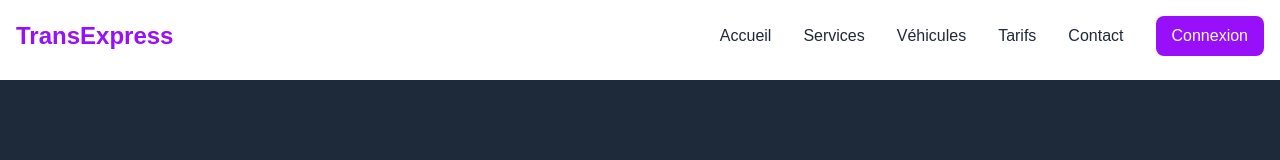
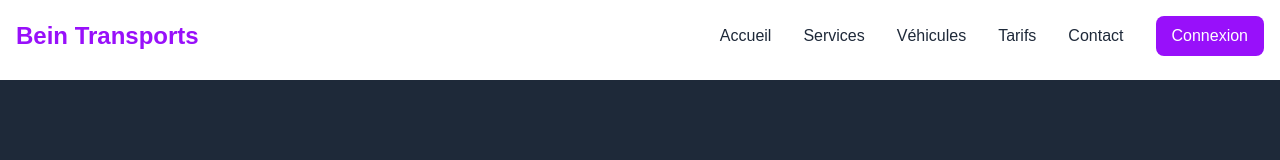
Before and after one commit to rylessKechit/BeinTransportWebsite, a Next.js app in the folder frontend/: page / in a window 1280 px wide. Shown: the top 160 px of the page. Built offline with nearby package versions, Linux system fonts and the light colour scheme.

Commit message:
changed Transexpress to Bein Transports

```diff
--- a/frontend/src/app/layout.js
+++ b/frontend/src/app/layout.js
@@ -18,7 +18,7 @@ const geistMono = Geist_Mono({
 });
 
 export const metadata = {
-  title: 'TransExpress - Service de transport et déménagement',
+  title: 'Bein Transports - Service de transport et déménagement',
   description: 'Réservez votre véhicule de transport ou déménagement rapidement et simplement.',
   viewport: 'width=device-width, initial-scale=1.0, maximum-scale=1.0, user-scalable=0',
 };
--- a/frontend/src/components/layouts/footer.js
+++ b/frontend/src/components/layouts/footer.js
@@ -9,7 +9,7 @@ export default function Footer() {
           {/* Logo et description */}
           <div className="md:col-span-1">
             <Link href="/" className="text-2xl font-bold text-white">
-              TransExpress
+              Bein Transports
             </Link>
             <p className="mt-4 text-gray-400">
               Votre partenaire de confiance pour tous vos besoins de transport et déménagement.
@@ -102,7 +102,7 @@ export default function Footer() {
         </div>
 
         <div className="border-t border-gray-800 mt-8 pt-8 text-center text-gray-500">
-          <p>&copy; {new Date().getFullYear()} TransExpress. Tous droits réservés.</p>
+          <p>&copy; {new Date().getFullYear()} Bein Transports. Tous droits réservés.</p>
         </div>
       </div>
     </footer>
--- a/frontend/src/components/layouts/header.js
+++ b/frontend/src/components/layouts/header.js
@@ -32,7 +32,7 @@ export default function Header() {
       <div className="container mx-auto px-4">
         <div className="flex justify-between items-center">
           <Link href="/" className="text-2xl font-bold text-purple-600">
-            TransExpress
+            Bein Transports
           </Link>
 
           {/* Navigation Desktop */}
--- a/frontend/src/components/layouts/sidebar.js
+++ b/frontend/src/components/layouts/sidebar.js
@@ -83,7 +83,7 @@ export default function Sidebar() {
     <>
       <div className="flex items-center justify-between p-4 border-b border-gray-200">
         <Link href="/" className={`${collapsed ? 'hidden' : ''} text-xl font-bold text-purple-600`}>
-          TransExpress
+          Bein Transports
         </Link>
         <button
           onClick={toggleSidebar}
@@ -171,7 +171,7 @@ export default function Sidebar() {
       <div className="fixed inset-y-0 left-0 w-64 bg-white shadow-lg overflow-y-auto">
         <div className="flex items-center justify-between p-4 border-b border-gray-200">
           <Link href="/" className="text-xl font-bold text-purple-600">
-            TransExpress
+            Bein Transports
           </Link>
           <button
             onClick={toggleMobileSidebar}
--- a/frontend/src/components/ui/MobileMenu.js
+++ b/frontend/src/components/ui/MobileMenu.js
@@ -85,7 +85,7 @@ export default function MobileMenu() {
           {/* En-tête du menu */}
           <div className="p-4 border-b border-gray-200">
             <Link href="/" className="text-2xl font-bold text-purple-600">
-              TransExpress
+              Bein Transports
             </Link>
           </div>
 
```
